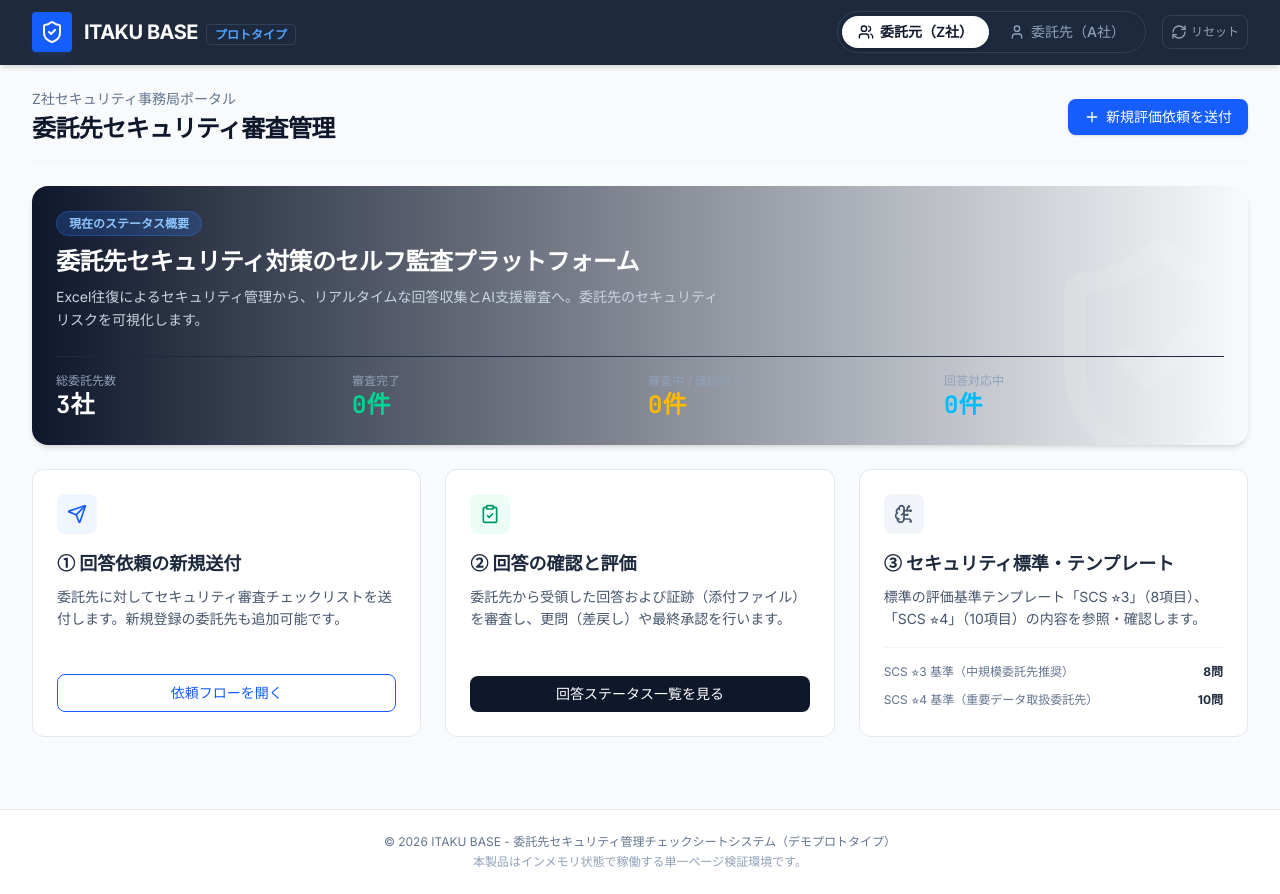
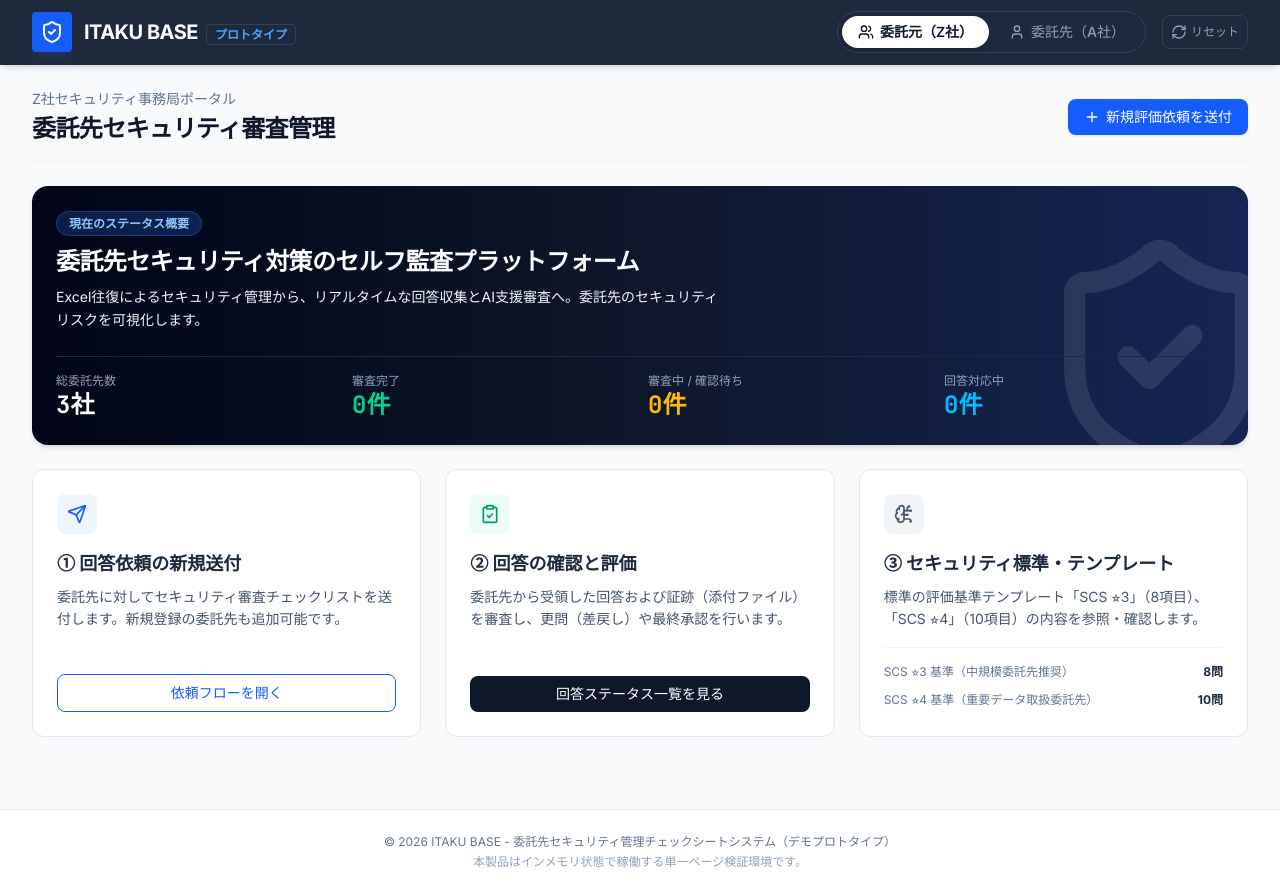
Before and after one commit to a24z7km/itakubase, a React (Vite) app: page / in a window 1280 px wide. Built offline with nearby package versions, Linux system fonts and the light colour scheme.

Commit message:
Improve dashboard hero contrast

```diff
--- a/src/components/ClientPortal.tsx
+++ b/src/components/ClientPortal.tsx
@@ -186,7 +186,7 @@ export default function ClientPortal({
           className="grid grid-cols-1 md:grid-cols-3 gap-6"
         >
           {/* Dashboard Summary Widget */}
-          <div className="md:col-span-3 bg-gradient-to-r from-slate-900 to-slate-850 text-white rounded-2xl p-6 shadow-md relative overflow-hidden">
+          <div className="md:col-span-3 bg-gradient-to-r from-slate-950 via-slate-900 to-blue-950 text-white rounded-2xl p-6 shadow-md relative overflow-hidden">
             <div className="absolute right-0 bottom-0 opacity-10 translate-x-10 translate-y-10">
               <ShieldCheck className="w-64 h-64 text-white" />
             </div>
@@ -194,10 +194,10 @@ export default function ClientPortal({
               <span className="bg-blue-500/20 text-blue-300 font-semibold text-xs px-3 py-1 rounded-full border border-blue-500/30">
                 現在のステータス概要
               </span>
-              <h2 className="text-xl md:text-2xl font-bold mt-3 mb-2 font-sans tracking-tight">
+              <h2 className="text-xl md:text-2xl font-bold mt-3 mb-2 font-sans tracking-tight text-white">
                 委託先セキュリティ対策のセルフ監査プラットフォーム
               </h2>
-              <p className="text-slate-300 text-sm max-w-2xl mb-4 leading-relaxed">
+              <p className="text-slate-100 text-sm max-w-2xl mb-4 leading-relaxed">
                 Excel往復によるセキュリティ管理から、リアルタイムな回答収集とAI支援審査へ。委託先のセキュリティリスクを可視化します。
               </p>
               <div className="grid grid-cols-2 sm:grid-cols-4 gap-4 mt-6 pt-4 border-t border-slate-800">
```
